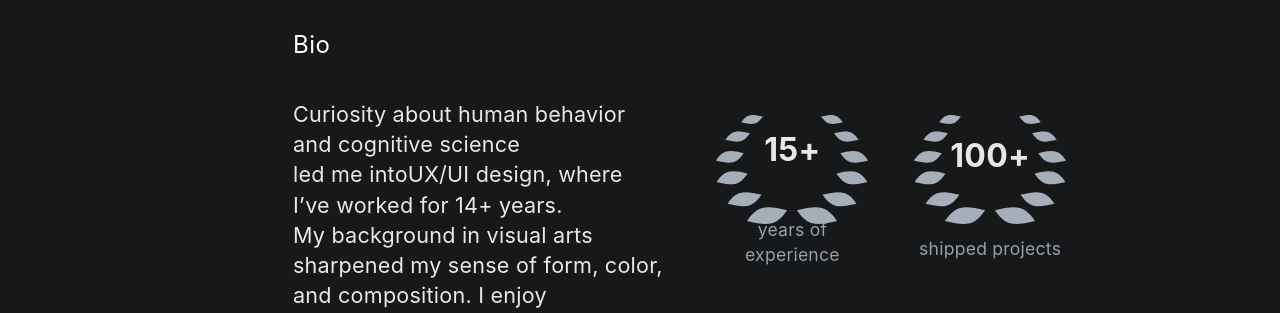
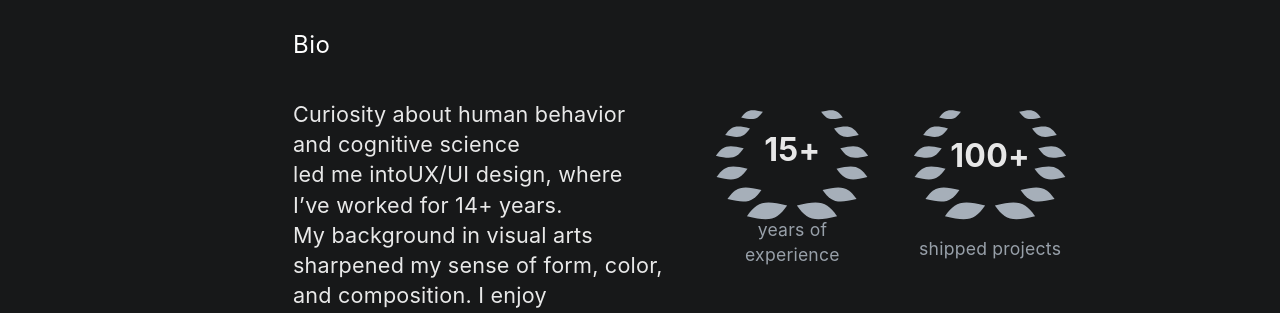
Before and after one commit to uxiscool/experience, a Jekyll site: the page built from about.md, in a window 1280 px wide. Shown: the part 219-532 px from the top of the page. Built offline with Jekyll 4.4.1, drawn with Linux system fonts in a browser that asks for light colours.

Commit message:
Add files via upload

```diff
--- a/css/main.css
+++ b/css/main.css
@@ -715,7 +715,7 @@ section {
   opacity: 0;
   transform: translateY(6px);
   animation: lb-fade .5s ease .2s both;
-  --lift: -17%; /* можно -8%…-14% по вкусу/размеру */
+  --lift: -20%; /* можно -8%…-14% по вкусу/размеру */
 }
 
 @keyframes lb-fade {
```
